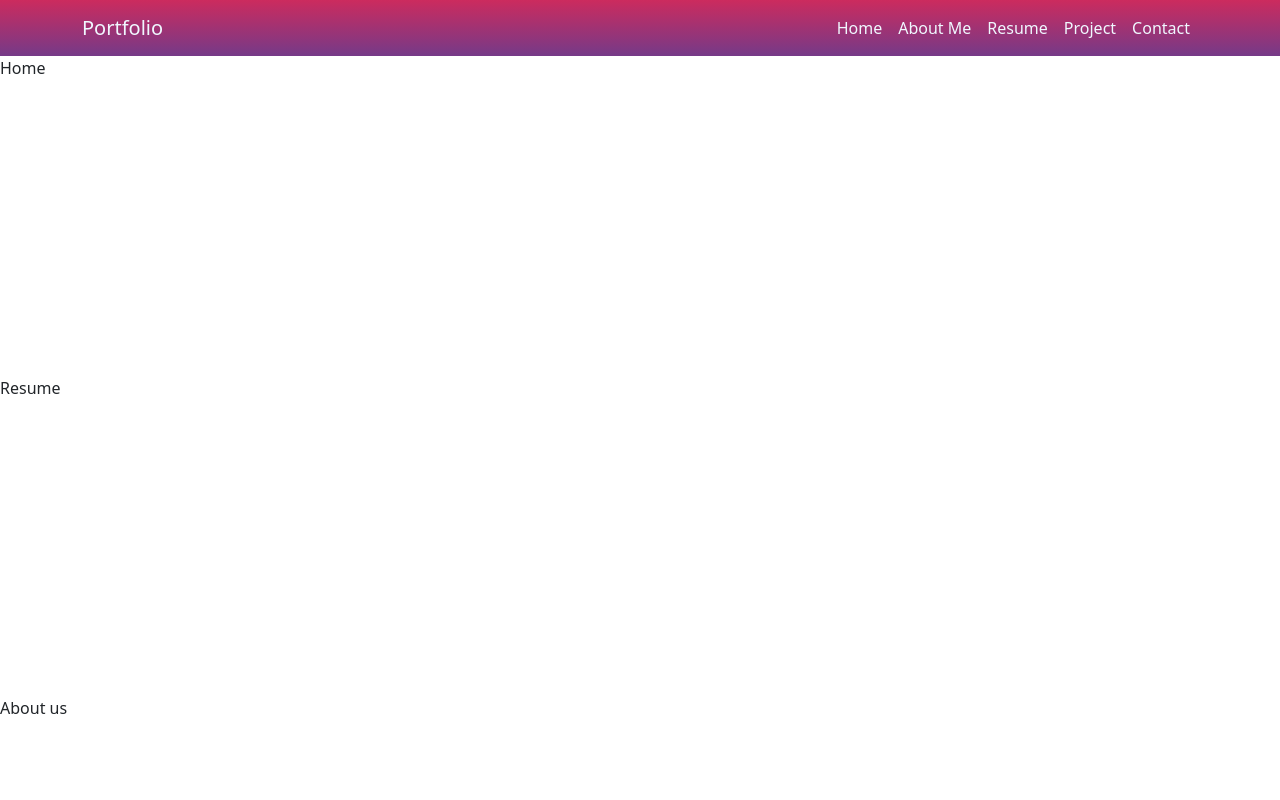
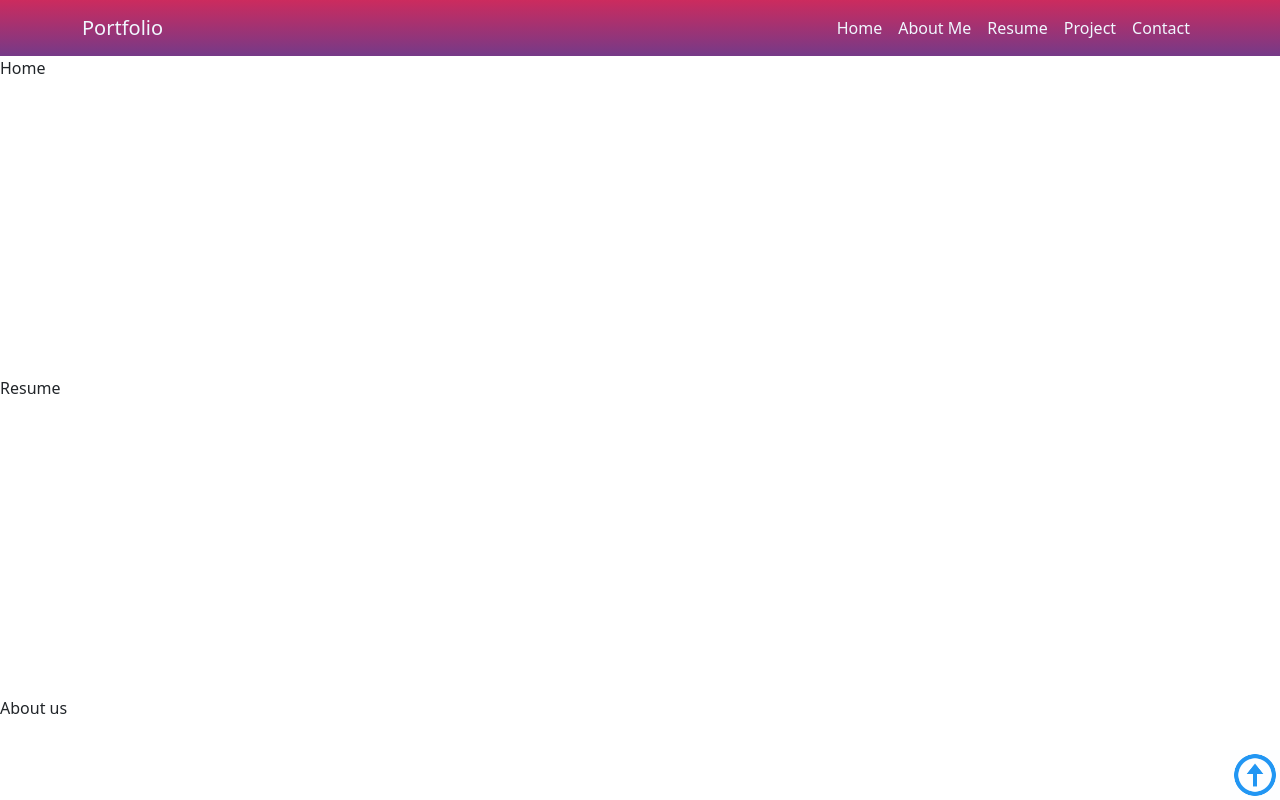
Before and after one commit to sanchitha1336/portfolio, a React (Create React App) app: page / in a window 1280 px wide. Shown: the top 800 px of the page. Built offline with nearby package versions, Linux system fonts and the light colour scheme.

Commit message:
top scroll icon

```diff
--- a/src/Components/Header/Topbar.tsx
+++ b/src/Components/Header/Topbar.tsx
@@ -1,13 +1,23 @@
-import { HeaderNav, HeaderNavbar, NavBrand, NavContainer, NavLink, NavMenuIcon, NavToggelDiv,NavMenuButton } from "./navbar.style";
+import {
+  HeaderNav,
+  HeaderNavbar,
+  NavBrand,
+  NavContainer,
+  NavLink,
+  NavMenuIcon,
+  NavToggelDiv,
+  NavMenuButton,
+  MenuIconScrollTop,
+} from "./navbar.style";
 import React, { useState } from "react";
-import Menu from '../../Images/icons-menu.png' ;
-// import FontAwesomeIcon from '@fortawesome/react-fontawesome';
+import Menu from "../../Images/icons-menu.png";
+import MenuTop from "../../Images/icon-scroll-up.gif";
 
 function Topbar() {
-  const [toggle ,setToggle]=useState(false);
+  const [toggle, setToggle] = useState(false);
   return (
     <>
-      <HeaderNavbar className='d-md-flex d-lg-flex d-sm-flex d-none d-xl-flex'>
+      <HeaderNavbar className="d-md-flex d-lg-flex d-sm-flex d-none d-xl-flex">
         <NavContainer>
           <HeaderNav>
             <NavBrand>Portfolio</NavBrand>
@@ -21,20 +31,34 @@ function Topbar() {
           </HeaderNav>
         </NavContainer>
       </HeaderNavbar>
-      <HeaderNavbar className='d-md-none d-lg-none d-sm-none d-flex d-xl-none'>
+      <HeaderNavbar className="d-md-none d-lg-none d-sm-none d-flex d-xl-none">
         <NavContainer>
-          <NavMenuButton onClick={()=>{setToggle(!toggle)}}><NavMenuIcon src={Menu}></NavMenuIcon></NavMenuButton>
-        {/* <FontAwesomeIcon icon="fa-solid fa-bars" />  */}
+          <NavMenuButton
+            onClick={() => {
+              setToggle(!toggle);
+            }}
+          >
+            <NavMenuIcon src={Menu}></NavMenuIcon>
+          </NavMenuButton>
         </NavContainer>
       </HeaderNavbar>
-{toggle &&
-<NavToggelDiv className='d-md-none d-lg-none d-sm-none d-flex d-xl-none'>
+      {toggle && (
+        <NavToggelDiv className="d-md-none d-lg-none d-sm-none d-flex d-xl-none">
           <NavLink href="#home">Home</NavLink>
           <NavLink href="#about">About Me</NavLink>
           <NavLink href="#resume">Resume</NavLink>
           <NavLink href="#project">Project</NavLink>
           <NavLink href="#contact">Contact</NavLink>
-</NavToggelDiv>}
+        </NavToggelDiv>
+      )}
+      <MenuIconScrollTop
+        src={MenuTop}
+        height="50"
+        width="50"
+        onClick={() => {
+          window.scrollTo({ top: 0, left: 0, behavior: "smooth" });
+        }}
+      />
     </>
   );
 }
--- a/src/Components/Header/navbar.style.ts
+++ b/src/Components/Header/navbar.style.ts
@@ -4,16 +4,16 @@ import { Navbar, Nav, Container, Button } from "react-bootstrap";
 export const HeaderNav = styled(Nav)``;
 export const HeaderNavbar = styled(Navbar)`
   background-image: linear-gradient(#cc2b5e, #753a88);
-  .navbar-nav .show > .nav-link, .navbar-nav .nav-link.active{
+  .navbar-nav .show > .nav-link,
+  .navbar-nav .nav-link.active {
     background: linear-gradient(45deg, black, transparent);
     color: #ffff;
     width: 5.875rem;
-    border-radius: 50Px;
+    border-radius: 50px;
     font-size: 17px;
     text-align: center;
     display: inline-block;
   }
-
 `;
 export const NavLink = styled(Nav.Link)`
   color: aliceblue;
@@ -22,25 +22,20 @@ export const NavBrand = styled(Navbar.Brand)`
   color: aliceblue;
 `;
 export const NavContainer = styled(Container)`
-@media(max-width:576px){
+  @media (max-width: 576px) {
     display: flex;
 
     justify-content: end !important;
   }
 `;
-export const NavToggelDiv=styled.div`
+export const NavToggelDiv = styled.div`
   display: flex;
   justify-content: center;
   align-items: center;
   flex-direction: column;
-    background-image: linear-gradient(#cc2b5e,#753a88,#ffff);
+  background-image: linear-gradient(#cc2b5e, #753a88, #ffff);
   a {
-        background-image: linear-gradient(
-          to right,
-          #fff,
-          #fff 50%,
-          #000 50%
-        );
+    background-image: linear-gradient(to right, #fff, #fff 50%, #000 50%);
     background-size: 200% 100%;
     background-position: -100%;
     display: inline-block;
@@ -52,7 +47,7 @@ display: flex;
   }
 
   a:before {
-        content: '';
+    content: "";
     background: #fff;
     display: block;
     position: absolute;
@@ -63,16 +58,21 @@ display: flex;
     transition: all 0.3s ease-in-out;
   }
 
-      a:hover{
+  a:hover {
     background-position: 0;
   }
 
   a:hover::before {
-        width:100%;
+    width: 100%;
   }
 `;
-export const NavMenuButton=styled(Button)`
+export const NavMenuButton = styled(Button)`
   background-image: linear-gradient(#cc2b5e, #753a88);
 `;
-export const NavMenuIcon=styled.img`
+export const NavMenuIcon = styled.img``;
+export const MenuIconScrollTop = styled.img`
+  position: fixed;
+  right: 0px;
+  bottom: 0px;
+  cursor: pointer;
 `;
```
Also changed, not shown: src/Images/icon-scroll-up.gif (added), src/Images/menuTop.svg (added). Lines whose indentation alone changed are shown as unchanged.
